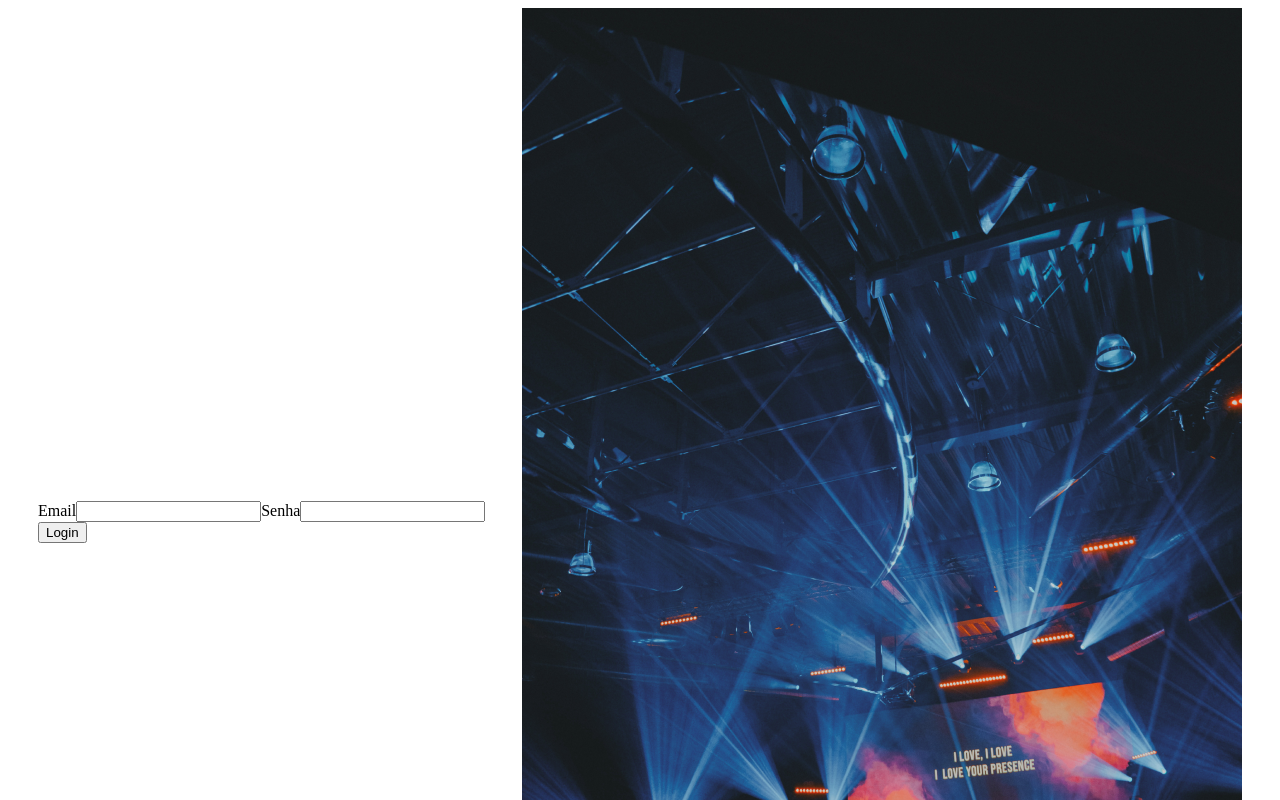
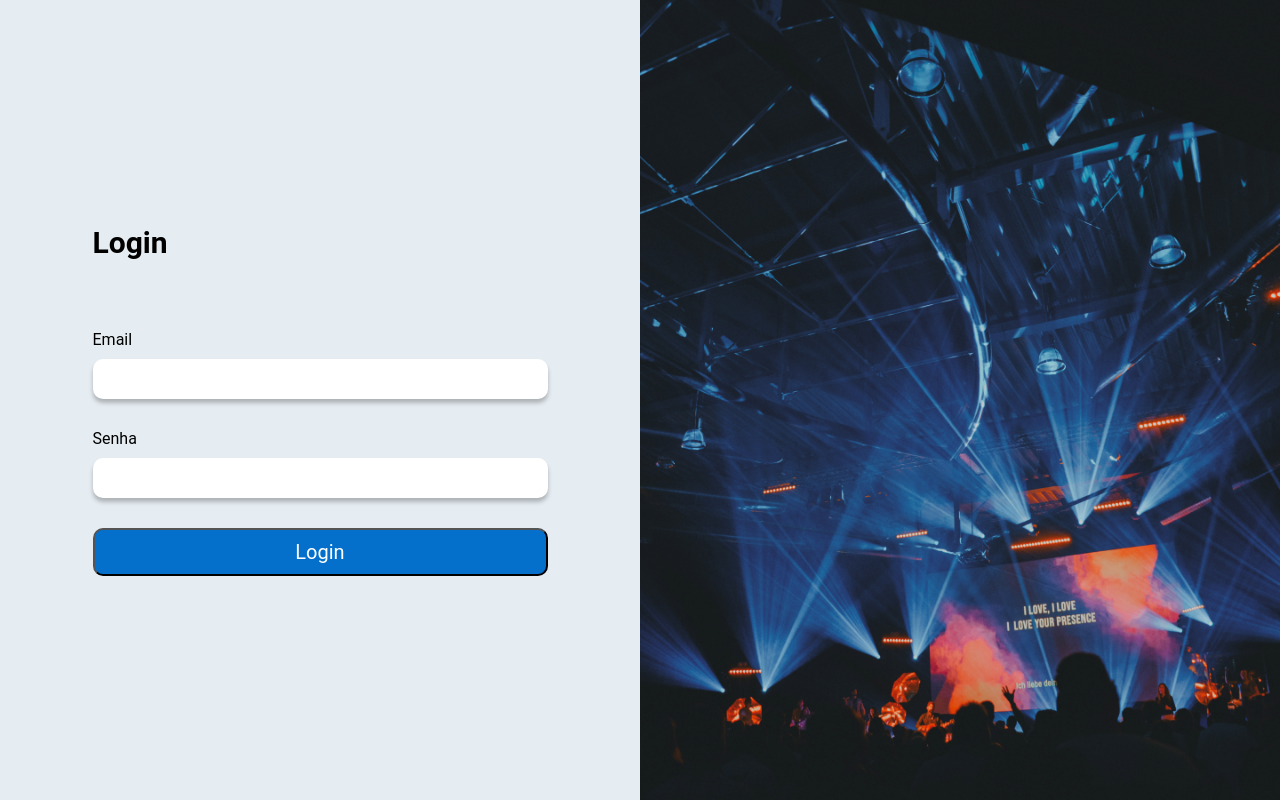
Before and after one commit to voncardoso/qr-code-generator, a React (Create React App) app: page / in a window 1280 px wide. Shown: the top 800 px of the page. Built offline with nearby package versions, Linux system fonts and the light colour scheme.

Commit message:
estilizacao da tela de login

```diff
--- a/src/App.js
+++ b/src/App.js
@@ -6,6 +6,7 @@ import "firebase/compat/auth";
 import { firebase, firebaseConfig } from "./Config/config";
 import { Dashboard } from "./Pages/Dashboard";
 import { ProtectedRouter } from "./components/ProtectedRouter";
+import { GlobalStyle } from "./style/global";
 
 function App() {
   firebase.initializeApp(firebaseConfig);
@@ -13,6 +14,7 @@ function App() {
     <div>
       {" "}
       <BrowserRouter>
+      <GlobalStyle/>
         <UserStorage>
           <Routes>
             <Route end path="/" element={<Login />} />
--- a/src/Pages/Login/index.js
+++ b/src/Pages/Login/index.js
@@ -41,22 +41,31 @@ export function Login() {
   console.log("password", password);
   return (
     <Container>
+
+
       <form onSubmit={handleSubmit}>
+        <h1>Login</h1>
+        <div>
           <label htmlFor="">Email</label>
           <input
             type="email"
             value={email}
             onChange={(event) => setEmail(event.target.value)}
           />
+        </div>
+
+        <div>
           <label htmlFor="">Senha</label>
           <input
             type="password"
             value={password}
             onChange={(event) => setPassword(event.target.value)}
           />
+        </div>
         <button>Login</button>
+
       </form>
-      <div>
+      <div className="containerImg">
         <img src={backgroungLogin} alt="" />
       </div>
 
--- a/src/Pages/Login/style.js
+++ b/src/Pages/Login/style.js
@@ -1,10 +1,77 @@
 import styled from "styled-components";
+
+
 
 export const Container = styled.section`
   display: grid;
   grid-template-columns: 1fr 1fr;
   height: 100vh;
   align-items: center;
-  max-width: 1204px;
+  justify-items: center;
+  max-width: 100%;
   margin: 0 auto;
+
+  form {
+    display: flex;
+    flex-direction: column;
+    max-width: 515px;
+    width: 100%;
+    gap: 30px;
+    padding: 0 30px;
+
+    h1 {
+      margin-bottom: 40px;
+      font-size: 30px;
+    }
+
+    div {
+      display: flex;
+      flex-direction: column;
+      width: 100%;
+
+      input {
+        margin-top: 10px;
+        height: 30px;
+        border-radius: 10px;
+        border: transparent;
+        box-shadow: 0px 4px 4px rgba(0, 0, 0, 0.25);
+        padding: 20px 5px;
+
+      }
+
+    }
+
+      button {
+        background: var(--blue-300);
+        border-radius: 10px;
+       padding: 10px 0;
+       color: white;
+       font-size: 20px;
+      }
+
+
+  }
+
+  .containerImg {
+    width: 100%;
+    overflow: hidden;
+    height: 100vh;
+
+    img {
+      width: 100%;
+      height: 100vh;
+      object-fit: cover;
+    }
+  }
+
+  @media (max-width: 890px) {
+
+    grid-template-columns: 1fr;
+
+    .containerImg {
+    display: none;
+    }
+
+  }
+
 `;
--- a/src/style/global.js
+++ b/src/style/global.js
@@ -53,7 +53,7 @@ export const GlobalStyle = createGlobalStyle`
     }
 
     img {
-        width: 100%;
+        max-width: 100%;
     }
 
 
```
Lines whose indentation alone changed are shown as unchanged.
